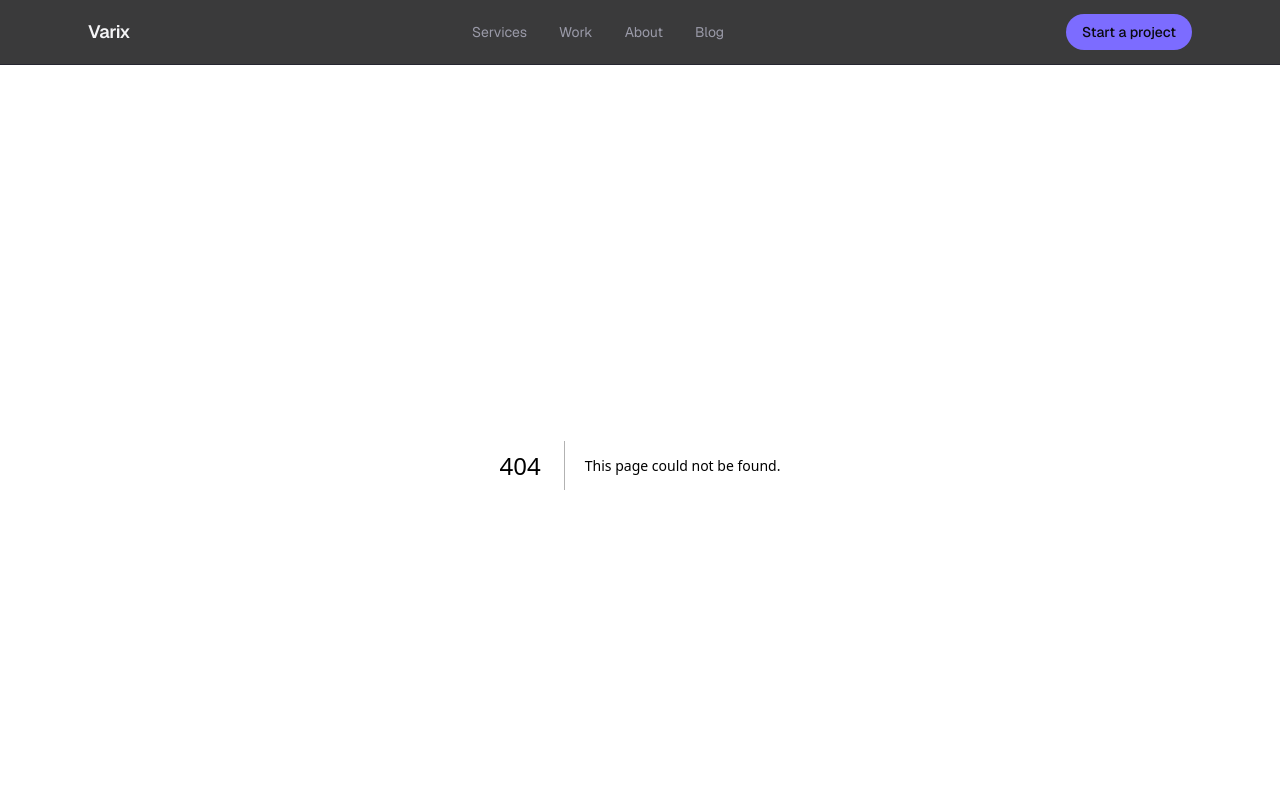
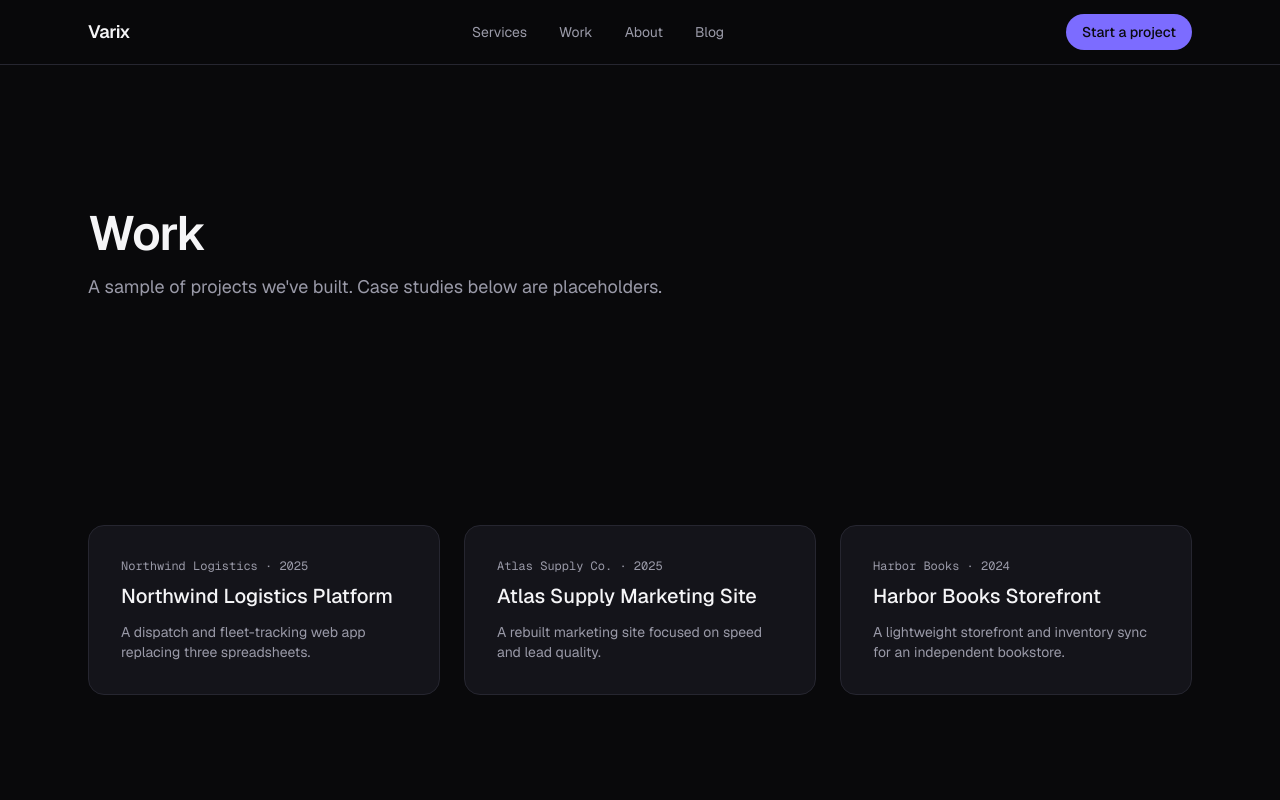
Before and after one commit to vinsu-hub/Varix, a Next.js app: page /work in a window 1280 px wide. Before the commit this address had no page. Shown: the top 800 px of the page. Built offline with nearby package versions, Linux system fonts and the light colour scheme.

Commit message:
Add work/portfolio index and project detail pages
Each project in lib/data/projects.ts gets a statically generated
/work/[slug] route automatically via generateStaticParams.

```diff
--- /dev/null
+++ b/src/app/work/[slug]/page.tsx
@@ -0,0 +1,67 @@
+import type { Metadata } from "next";
+import Link from "next/link";
+import { notFound } from "next/navigation";
+import { Section } from "@/components/layout/Section";
+import { services } from "@/lib/data/services";
+import { projects } from "@/lib/data/projects";
+import { buildMetadata } from "@/lib/seo";
+
+type Props = {
+  params: Promise<{ slug: string }>;
+};
+
+export function generateStaticParams() {
+  return projects.map((project) => ({ slug: project.slug }));
+}
+
+export async function generateMetadata({ params }: Props): Promise<Metadata> {
+  const { slug } = await params;
+  const project = projects.find((p) => p.slug === slug);
+
+  if (!project) {
+    return {};
+  }
+
+  return buildMetadata({ title: project.title, description: project.summary });
+}
+
+export default async function ProjectPage({ params }: Props) {
+  const { slug } = await params;
+  const project = projects.find((p) => p.slug === slug);
+
+  if (!project) {
+    notFound();
+  }
+
+  const serviceNames = project.services
+    .map((serviceSlug) => services.find((s) => s.slug === serviceSlug)?.name)
+    .filter((name): name is string => Boolean(name));
+
+  return (
+    <Section className="pt-28 sm:pt-36">
+      <Link href="/work" className="text-muted hover:text-foreground text-sm">
+        ← All work
+      </Link>
+
+      <p className="text-muted mt-6 font-mono text-xs">
+        {project.client} · {project.year}
+      </p>
+      <h1 className="text-foreground mt-2 text-4xl font-semibold tracking-tight sm:text-5xl">
+        {project.title}
+      </h1>
+
+      <div className="mt-4 flex flex-wrap gap-2">
+        {serviceNames.map((name) => (
+          <span
+            key={name}
+            className="border-border text-muted rounded-full border px-3 py-1 text-xs"
+          >
+            {name}
+          </span>
+        ))}
+      </div>
+
+      <p className="text-muted mt-8 max-w-2xl text-lg">{project.description}</p>
+    </Section>
+  );
+}
--- /dev/null
+++ b/src/app/work/page.tsx
@@ -0,0 +1,32 @@
+import { Section } from "@/components/layout/Section";
+import { ProjectCard } from "@/components/work/ProjectCard";
+import { projects } from "@/lib/data/projects";
+import { buildMetadata } from "@/lib/seo";
+
+export const metadata = buildMetadata({
+  title: "Work",
+  description: "Case studies from recent Varix client projects.",
+});
+
+export default function WorkPage() {
+  return (
+    <>
+      <Section className="pt-28 sm:pt-36">
+        <h1 className="text-foreground text-4xl font-semibold tracking-tight sm:text-5xl">
+          Work
+        </h1>
+        <p className="text-muted mt-4 max-w-2xl text-lg">
+          A sample of projects we&apos;ve built. Case studies below are placeholders.
+        </p>
+      </Section>
+
+      <Section className="pt-0">
+        <div className="grid gap-6 sm:grid-cols-2 lg:grid-cols-3">
+          {projects.map((project) => (
+            <ProjectCard key={project.slug} project={project} />
+          ))}
+        </div>
+      </Section>
+    </>
+  );
+}
--- /dev/null
+++ b/src/components/work/ProjectCard.tsx
@@ -0,0 +1,17 @@
+import Link from "next/link";
+import { Card } from "@/components/ui/Card";
+import type { Project } from "@/types";
+
+export function ProjectCard({ project }: { project: Project }) {
+  return (
+    <Link href={`/work/${project.slug}`} className="block">
+      <Card className="hover:border-brand h-full transition-colors">
+        <p className="text-muted font-mono text-xs">
+          {project.client} · {project.year}
+        </p>
+        <h3 className="text-foreground mt-2 text-xl font-medium">{project.title}</h3>
+        <p className="text-muted mt-3 text-sm">{project.summary}</p>
+      </Card>
+    </Link>
+  );
+}
```
